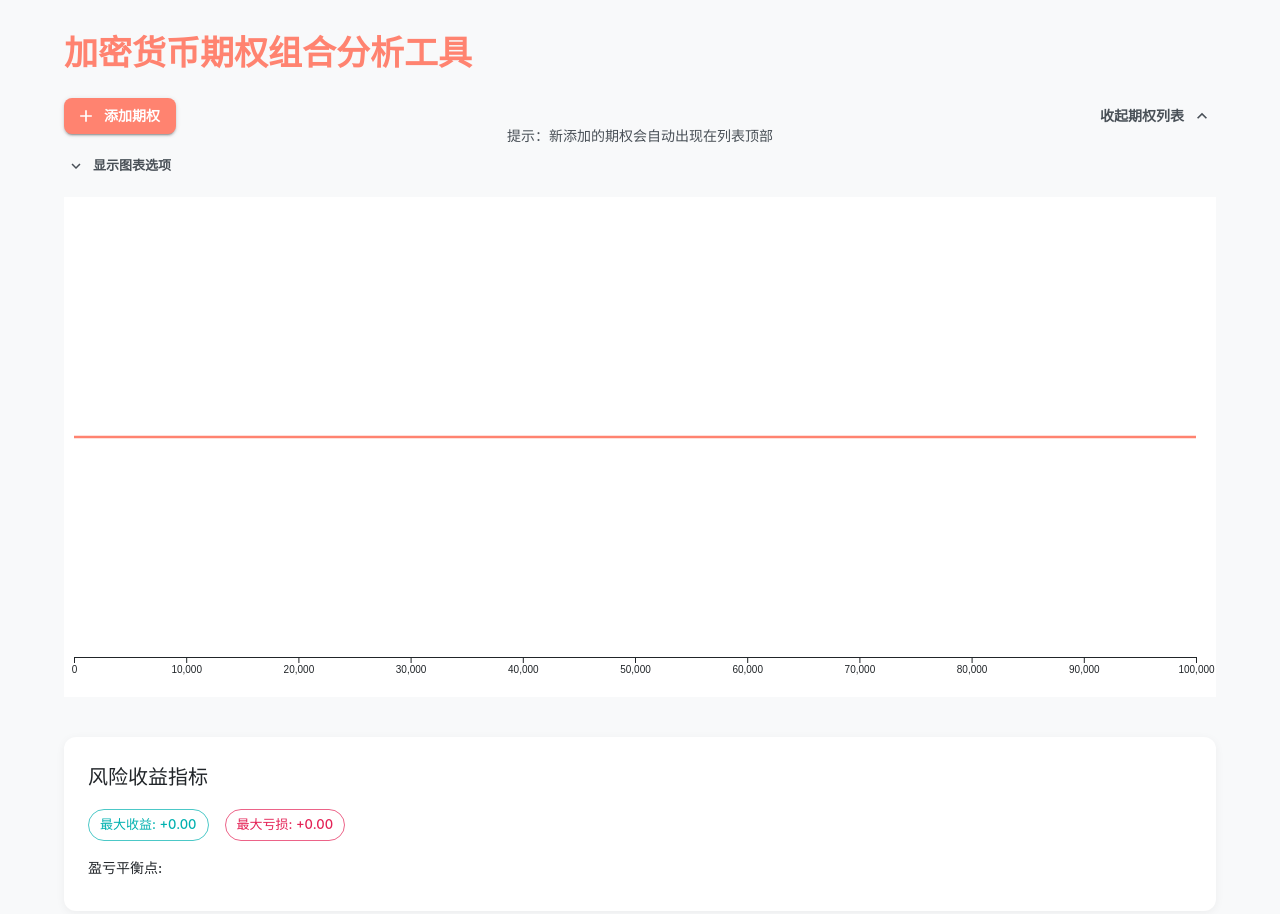
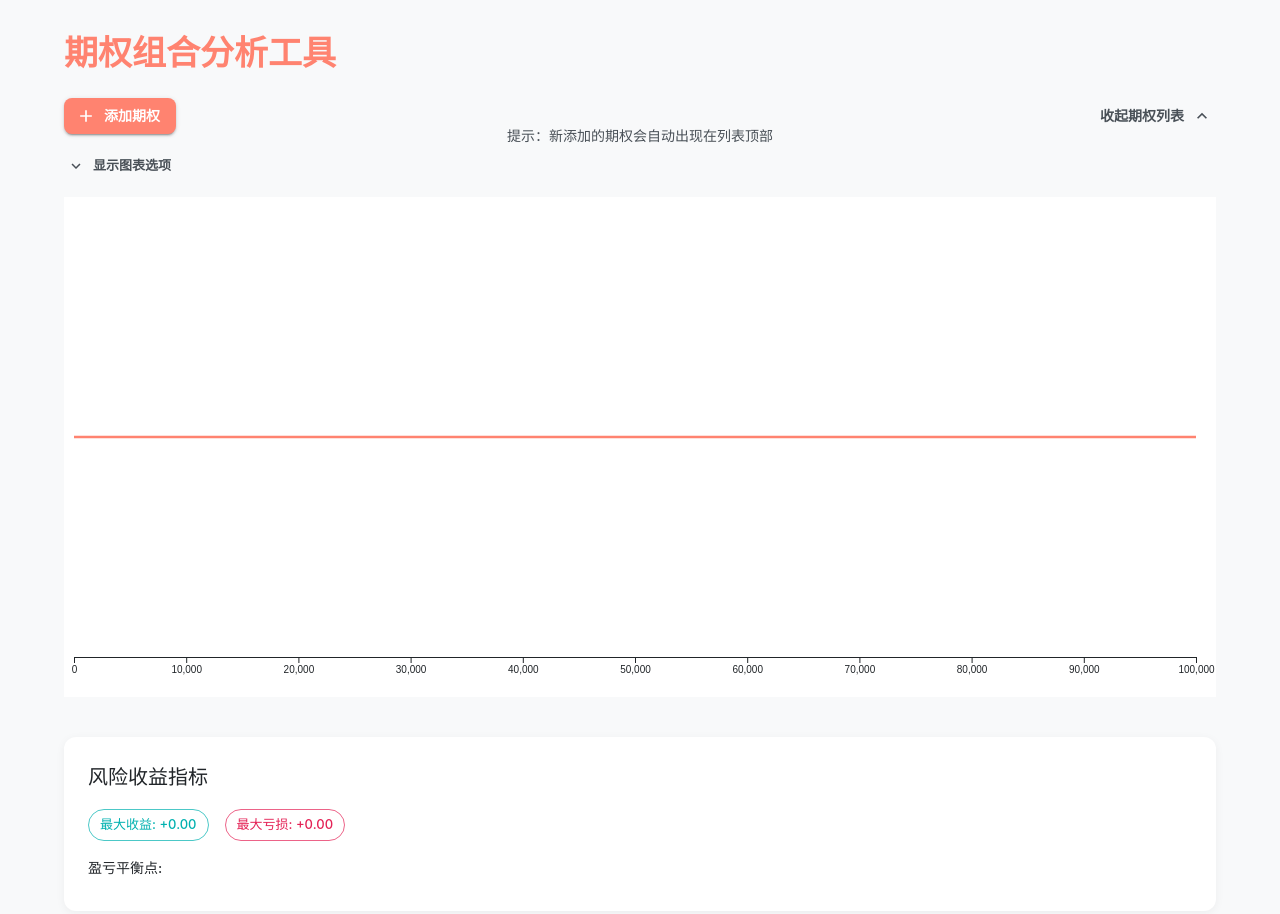
Before and after one commit to freepoi/option-view, a React (Create React App) app: page / in a window 1280 px wide. Shown: the top 914 px of the page. Built offline with nearby package versions, Linux system fonts and the light colour scheme.

Commit message:
chore: add gh-pages

```diff
--- a/src/App.tsx
+++ b/src/App.tsx
@@ -125,7 +125,7 @@ const App: React.FC = () => {
             color: theme.palette.primary.main,
           }}
         >
-          加密货币期权组合分析工具
+          期权组合分析工具
         </Typography>
 
         {/* 控制按钮区 */}
```
Also changed, not shown: package.json (+4 -3 lines), 1 other file (tests, documents, lock files or other folders).
